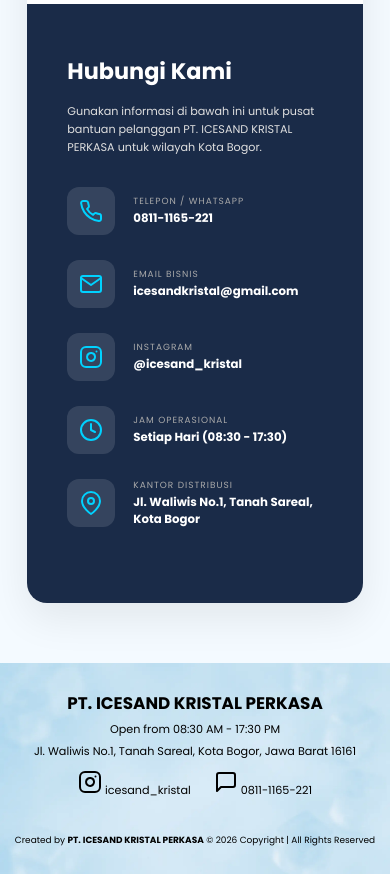
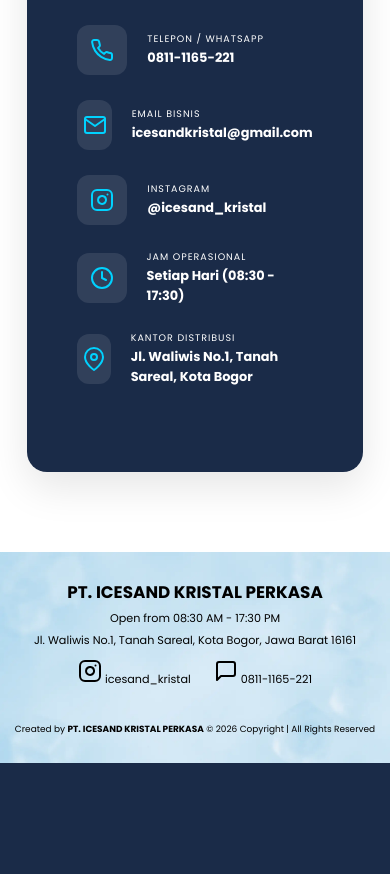
Before and after one commit to Mordekhaiii/Icesand_Kristal_Website, a Django app: page /contact/ in a window 390 px wide. Shown: the part 851-1725 px from the top of the page. After the commit the page ends 1614 px from the top, so only its background shows below. Run offline with Django 5.2, Linux system fonts and the light colour scheme.

Commit message:
revisi responsive keseluruhan, revisi html, revisi css, revisi js

```diff
--- a/static/css/contact.css
+++ b/static/css/contact.css
@@ -187,11 +187,9 @@ body {
 }
 
 /* Jumbotron */
-/* =========================================
-   JUMBOTRON KONTAK
-   ========================================= */
+/* Jumbotron Khusus Kontak */
 .jumbotron-contact {
-  min-height: 45vh;
+  height: 50vh;
   background-image: url('/static/images/background_kristal.jpg');
   background-size: cover;
   background-position: center;
@@ -200,41 +198,34 @@ body {
   align-items: center;
   justify-content: center;
   text-align: center;
-  margin-top: 60px;
 }
 
 .jumbotron-overlay {
-  background: rgba(0, 0, 0, 0.55);
+  background: rgba(0, 0, 0, 0.5);
   width: 100%;
   height: 100%;
   display: flex;
   flex-direction: column;
   justify-content: center;
-  align-items: center;
-  padding: 40px 20px;
+  padding-top: 80px;
 }
 
-.jumbotron-contact h2 {
-  font-size: 3rem;
-  color: #fff;
+.jumbotron-contact h1 {
+  font-size: 40px;
+  color: var(--bg);
   font-weight: 800;
-  margin-bottom: 10px;
 }
 
 .jumbotron-contact p {
-  color: #f1f1f1;
-  font-size: 1.1rem;
-  max-width: 650px;
-  margin: 0 auto;
-  line-height: 1.6;
+  color: var(--bg);
+  font-size: 1.2rem;
+  max-width: 600px;
+  margin: 10px auto;
 }
 
-/* =========================================
-   SECTION KONTAK
-   ========================================= */
+/* Contact Section Utama */
 .contact-section {
-  padding: 60px 7%;
-  background-color: var(--soft-blue);
+  padding: 80px 7%;
 }
 
 .contact-wrapper {
@@ -242,40 +233,41 @@ body {
   background: white;
   border-radius: 20px;
   overflow: hidden;
-  box-shadow: 0 15px 40px rgba(0, 0, 0, 0.08);
-  min-height: 500px;
+  box-shadow: 0 15px 40px rgba(0,0,0,0.1);
+  min-height: 600px;
 }
 
+/* Map Box */
 .map-box {
   flex: 1.2;
-  min-height: 350px;
 }
 
 .map-box iframe {
   width: 100%;
   height: 100%;
-  min-height: 350px;
   border: 0;
 }
 
+/* Info Box */
 .info-box {
   flex: 1;
   background-color: var(--dark-navy);
   color: white;
-  padding: 50px 40px;
+  padding: 60px 50px;
 }
 
 .info-content h3 {
-  font-size: 2rem;
+  font-size: 2.2rem;
   margin-bottom: 15px;
 }
 
 .info-content p {
-  color: #e0e0e0;
-  margin-bottom: 30px;
+  color: var(--bg);
+  margin-bottom: 35px;
   line-height: 1.6;
 }
 
+/* Contact List */
 .contact-details {
   list-style: none;
 }
@@ -288,36 +280,34 @@ body {
 }
 
 .contact-details li:hover {
-  transform: translateX(8px);
+  transform: translateX(10px);
 }
 
 .icon-bg {
-  width: 48px;
-  height: 48px;
-  background: rgba(255, 255, 255, 0.12);
+  width: 50px;
+  height: 50px;
+  background: rgba(255, 255, 255, 0.1);
   border-radius: 12px;
   display: flex;
   align-items: center;
   justify-content: center;
-  margin-right: 18px;
+  margin-right: 20px;
   color: var(--primary-blue);
-  font-size: 1.2rem;
-  flex-shrink: 0;
 }
 
 .detail-text span {
   display: block;
-  font-size: 0.8rem;
-  color: #aaa;
+  font-size: 0.85rem;
+  color: var(--bg);
   text-transform: uppercase;
   letter-spacing: 1px;
 }
 
 .detail-text strong {
-  font-size: 1.05rem;
+  font-size: 1.15rem;
   display: block;
   margin-top: 2px;
-  color: #ffffff;
+  color: var(--bg);
 }
 
 /* Footer */
--- a/static/css/product_list.css
+++ b/static/css/product_list.css
@@ -370,7 +370,7 @@ z .navbar .navbar-logo {
   background-position: center;
 }
 .product-hero h1 {
-  font-size: 45px;
+  font-size: 40px;
   color: var(--bg)
 }
 
--- a/templates/kontak_kami.html
+++ b/templates/kontak_kami.html
@@ -91,8 +91,8 @@
     <section class="jumbotron-contact">
       <div class="jumbotron-overlay">
         <div class="container" data-aos="fade-down">
-          <h2>Kontak <span>Kami</span></h2>
-          <p>Gunakan sistem kami untuk kemudahan pemesanan es kristal secara cepat dan akurat. Hubungi pusat layanan pelanggan kami jika Anda memerlukan bantuan teknis.</p>
+          <h1>Kontak <span>Kami</span></h1>
+          <p>Gunakan sistem kami untuk kemudahan pemesanan es kristal secara cepat dan akurat. Hubungi pusat layanan pelanggan kami jika Anda memerlukan bantuan.</p>
         </div>
       </div>
     </section>
```
Also changed, not shown: static/css/style.css (+25 -21 lines).
